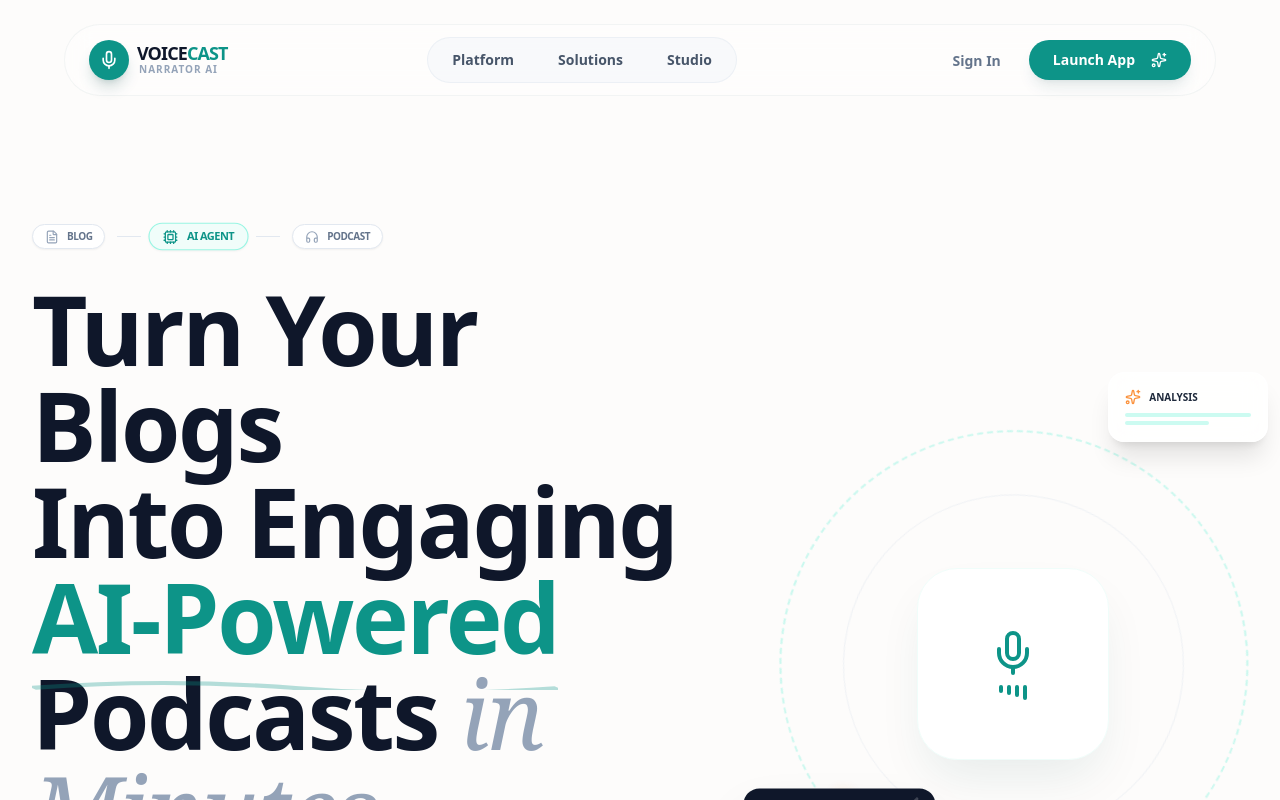
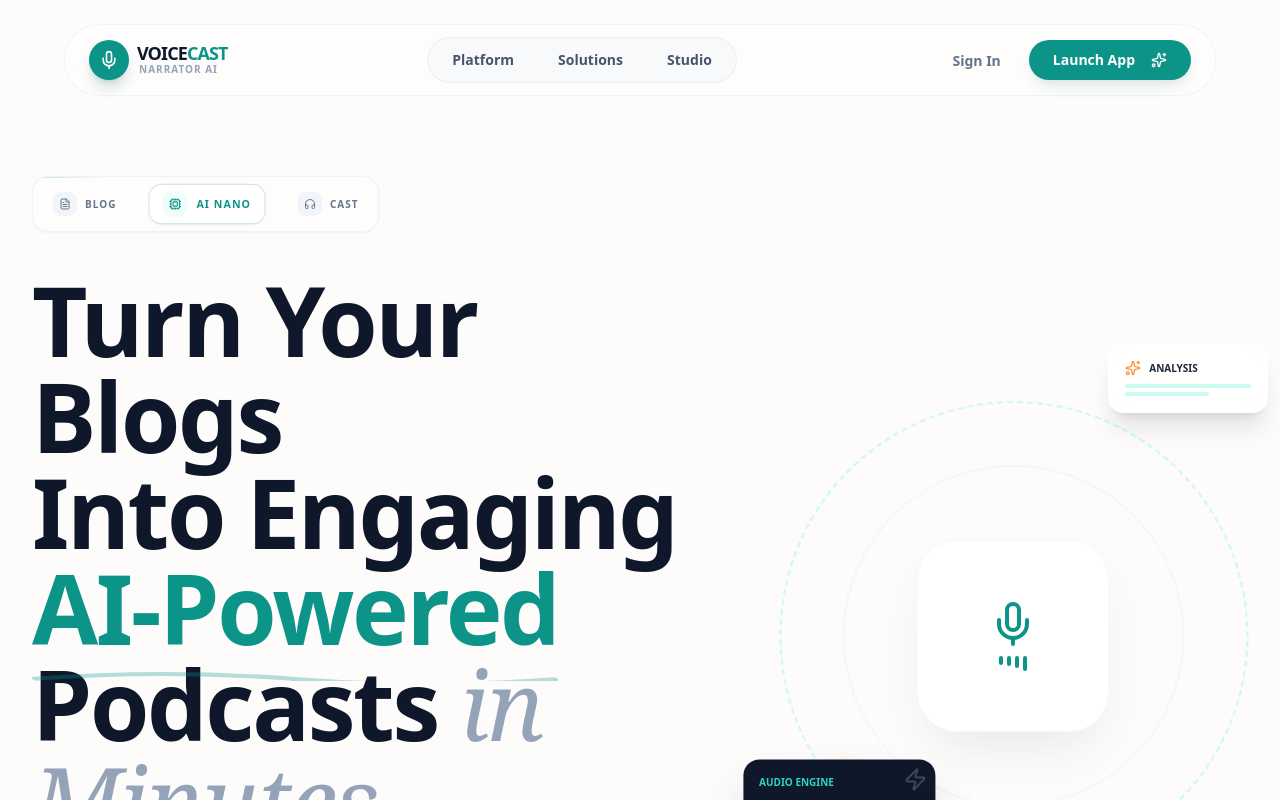
Before and after one commit to priyanshusharma05/AI-Blog-To-Podcast-Agent-With-3D-Avatar, a React (Vite) app: page / in a window 1280 px wide. Shown: the top 800 px of the page. Built offline with nearby package versions, Linux system fonts and the light colour scheme.

Commit message:
Little Bit updates

```diff
--- a/src/components/landing/Hero.jsx
+++ b/src/components/landing/Hero.jsx
@@ -5,7 +5,7 @@ import Button from '../ui/Button';
 
 const Hero = () => {
     return (
-        <section className="relative pt-40 pb-20 lg:pt-56 lg:pb-32 overflow-hidden bg-[#FDFCFB]">
+        <section className="relative pt-28 pb-20 lg:pt-44 lg:pb-32 overflow-hidden bg-[#FDFCFB]">
             {/* Unique Background Texture: Narrative Path */}
             <div className="absolute inset-0 -z-10 overflow-hidden">
                 <svg className="absolute top-0 left-1/2 -translate-x-1/2 w-full h-full opacity-[0.03] text-[#0D9488]" viewBox="0 0 100 100" preserveAspectRatio="none">
@@ -21,24 +21,42 @@ const Hero = () => {
                     {/* LEFT CONTENT: 60% */}
                     <div className="lg:col-span-7 text-left">
                         {/* Process Breadcrumb Indicator */}
+                        {/* Unified Process Ribbon */}
                         <motion.div
-                            initial={{ opacity: 0, x: -20 }}
-                            animate={{ opacity: 1, x: 0 }}
-                            className="flex items-center gap-3 mb-8"
+                            initial={{ opacity: 0, y: -20 }}
+                            animate={{ opacity: 1, y: 0 }}
+                            className="inline-flex items-center gap-6 p-2 mb-10 bg-white/40 backdrop-blur-md border border-slate-200/50 rounded-2xl shadow-sm relative overflow-hidden group"
                         >
-                            <div className="flex items-center gap-2 px-3 py-1 bg-white border border-slate-200 rounded-full shadow-sm">
-                                <FileText size={14} className="text-slate-400" />
-                                <span className="text-[10px] font-bold text-slate-500 uppercase tracking-tighter">Blog</span>
+                            {/* Animated Background Flow */}
+                            <motion.div
+                                animate={{ x: ['-100%', '200%'] }}
+                                transition={{ repeat: Infinity, duration: 3, ease: 'linear' }}
+                                className="absolute inset-0 w-1/2 h-[1px] top-0 bg-gradient-to-r from-transparent via-[#0D9488]/30 to-transparent"
+                            />
+
+                            <div className="flex items-center gap-2 px-3 py-1.5 hover:bg-white/60 rounded-xl transition-colors cursor-default">
+                                <div className="w-6 h-6 rounded-lg bg-slate-100 flex items-center justify-center">
+                                    <FileText size={12} className="text-slate-500" />
+                                </div>
+                                <span className="text-[10px] font-black text-slate-500 uppercase tracking-widest">Blog</span>
                             </div>
-                            <div className="h-px w-6 bg-slate-200" />
-                            <div className="flex items-center gap-2 px-3 py-1 bg-teal-50 border border-teal-200 rounded-full shadow-sm scale-110">
-                                <Cpu size={14} className="text-[#0D9488]" />
-                                <span className="text-[10px] font-black text-[#0D9488] uppercase tracking-tighter">AI Agent</span>
-                            </div>
-                            <div className="h-px w-6 bg-slate-200" />
-                            <div className="flex items-center gap-2 px-3 py-1 bg-white border border-slate-200 rounded-full shadow-sm">
-                                <Headphones size={14} className="text-slate-400" />
-                                <span className="text-[10px] font-bold text-slate-500 uppercase tracking-tighter">Podcast</span>
+
+                            <motion.div
+                                animate={{ scale: [1, 1.1, 1] }}
+                                transition={{ repeat: Infinity, duration: 2 }}
+                                className="flex items-center gap-2 px-3 py-1.5 bg-white border border-[#0D9488]/20 rounded-xl shadow-sm"
+                            >
+                                <div className="w-6 h-6 rounded-lg bg-teal-50 flex items-center justify-center">
+                                    <Cpu size={12} className="text-[#0D9488]" />
+                                </div>
+                                <span className="text-[10px] font-black text-[#0D9488] uppercase tracking-widest">AI Nano</span>
+                            </motion.div>
+
+                            <div className="flex items-center gap-2 px-3 py-1.5 hover:bg-white/60 rounded-xl transition-colors cursor-default">
+                                <div className="w-6 h-6 rounded-lg bg-slate-100 flex items-center justify-center">
+                                    <Headphones size={12} className="text-slate-500" />
+                                </div>
+                                <span className="text-[10px] font-black text-slate-500 uppercase tracking-widest">Cast</span>
                             </div>
                         </motion.div>
 
```
